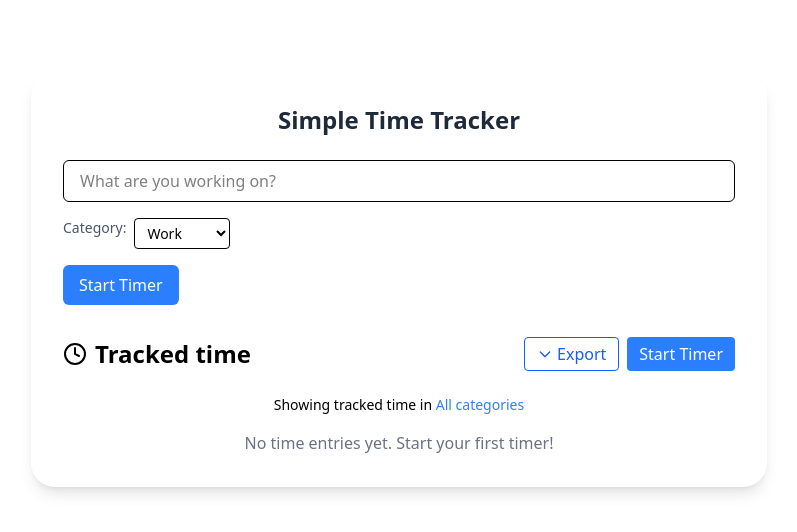
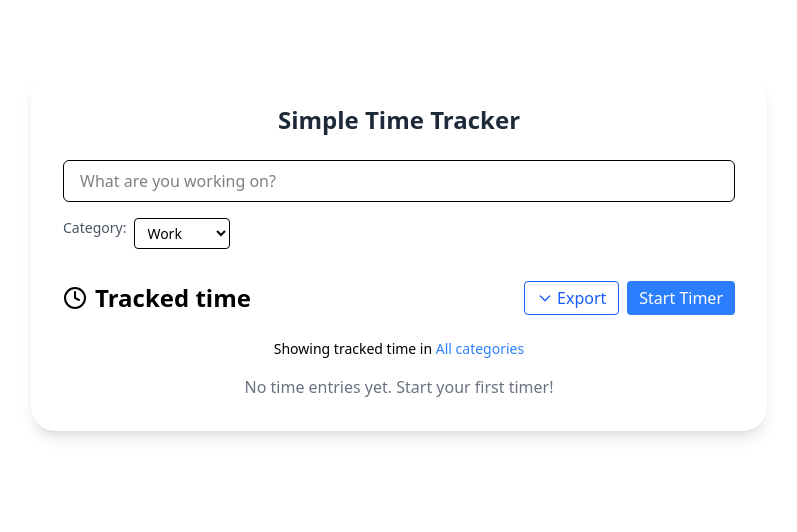
Before and after one commit to mauricedesaxe/time-tracker, a React app: page / in a window 1280 px wide. Shown: the top 532 px of the page, without its empty margins (33-830 px from the left). Built offline with nearby package versions, Linux system fonts and the light colour scheme; the HTML template or start-up script is replaced by a standard one.

Commit message:
remove repeat UI

```diff
--- a/src/components/TimeTracker.tsx
+++ b/src/components/TimeTracker.tsx
@@ -378,29 +378,6 @@ const TimeTracker = () => {
             ))}
           </select>
         </div>
-
-        <div className="flex items-center space-x-4">
-          {!currentEntry ? (
-            <button
-              onClick={startTimer}
-              className="px-4 py-2 bg-blue-500 text-white rounded-md hover:bg-blue-600 focus:outline-none focus:ring-2 focus:ring-blue-500 focus:ring-opacity-50 disabled:opacity-50"
-            >
-              Start Timer
-            </button>
-          ) : (
-            <button
-              onClick={stopTimer}
-              disabled={description.trim() === ""}
-              className="px-4 py-2 bg-red-500 text-white rounded-md hover:bg-red-600 focus:outline-none focus:ring-2 focus:ring-red-500 focus:ring-opacity-50 disabled:opacity-50"
-            >
-              Stop Timer
-            </button>
-          )}
-
-          {currentEntry && (
-            <div className="text-lg font-mono">{timeDisplay}</div>
-          )}
-        </div>
       </div>
 
       {/* Time entries list */}
```
